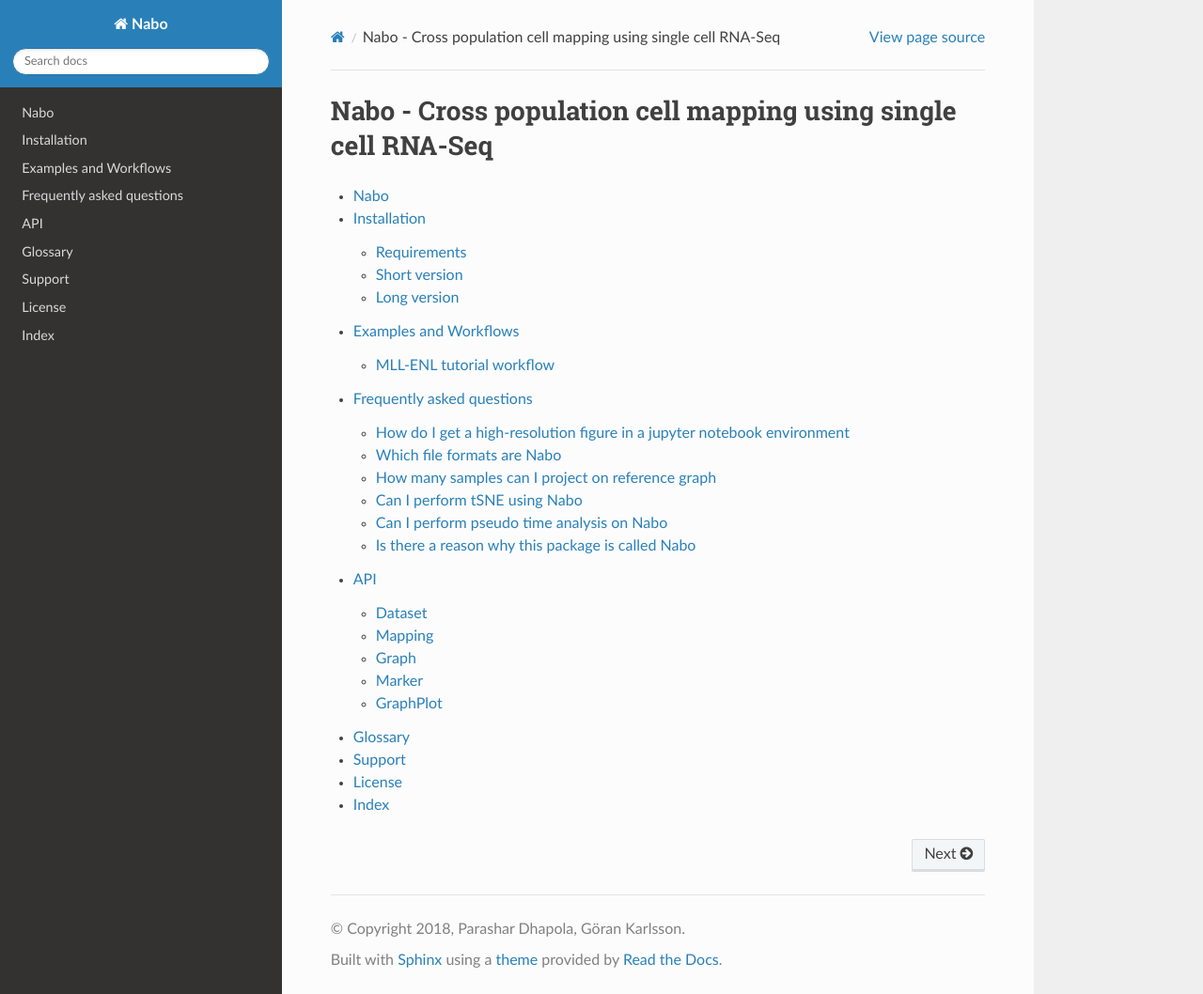
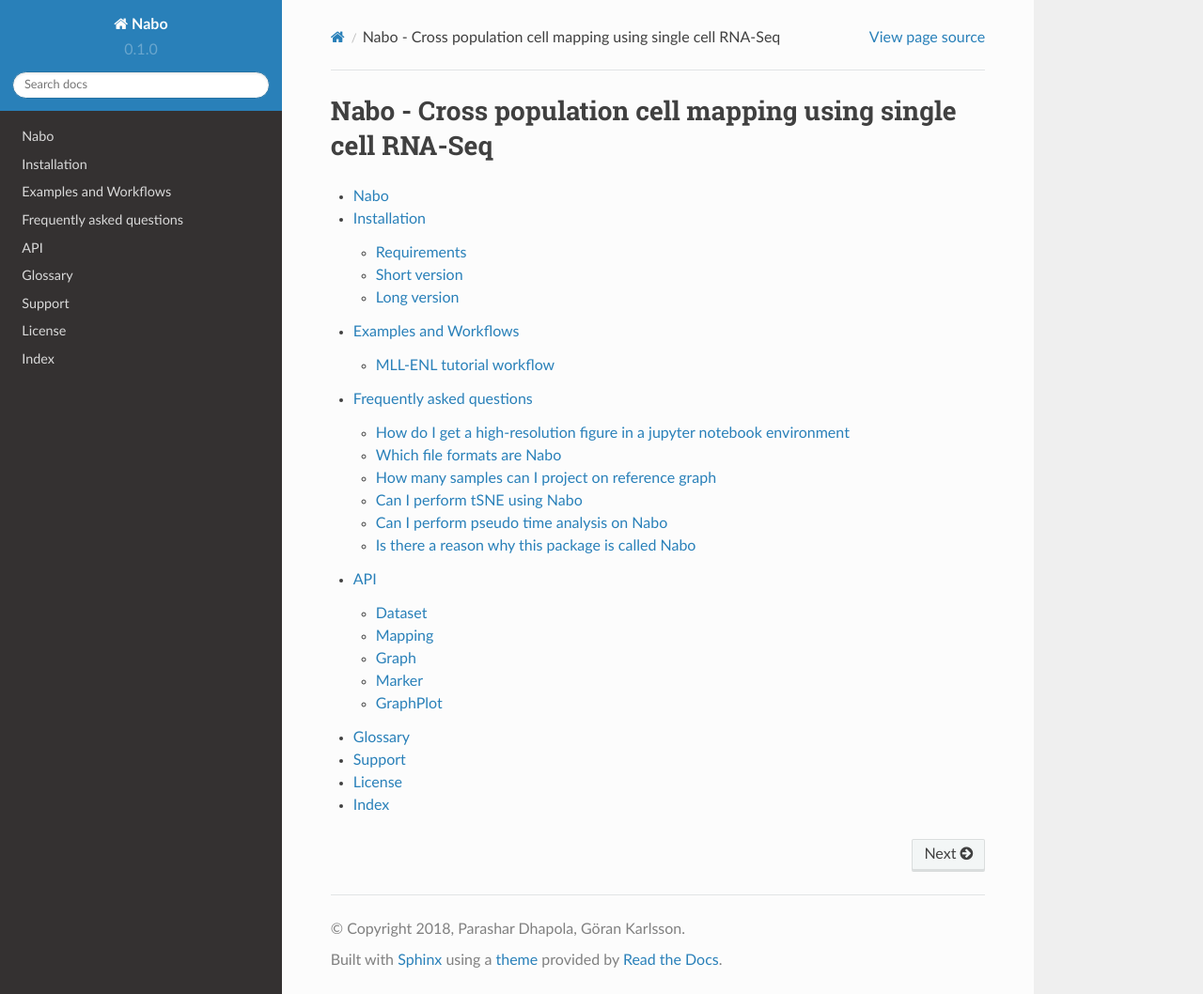
Before and after one commit to parashardhapola/nabo, a Sphinx documentation site: the page built from docs/index.rst, in a window 1280 px wide and 1058 px high. Shown: the whole window at 94% size. Built offline with Sphinx 7.4.7 and the Read the Docs theme 2.0.0, drawn with Linux system fonts in a browser that asks for light colours; pages that are not in the unit, such as notebooks, are missing from menus.

Commit message:
setting up rtd

```diff
--- a/docs/conf.py
+++ b/docs/conf.py
@@ -24,7 +24,7 @@
 author = 'Parashar Dhapola, Göran Karlsson'
 
 # The short X.Y version
-version = ''
+version = '0.1.0'
 # The full version, including alpha/beta/rc tags
 release = ''
 
```
Also changed, not shown: .readthedocs.yml (added), 1 other file.
